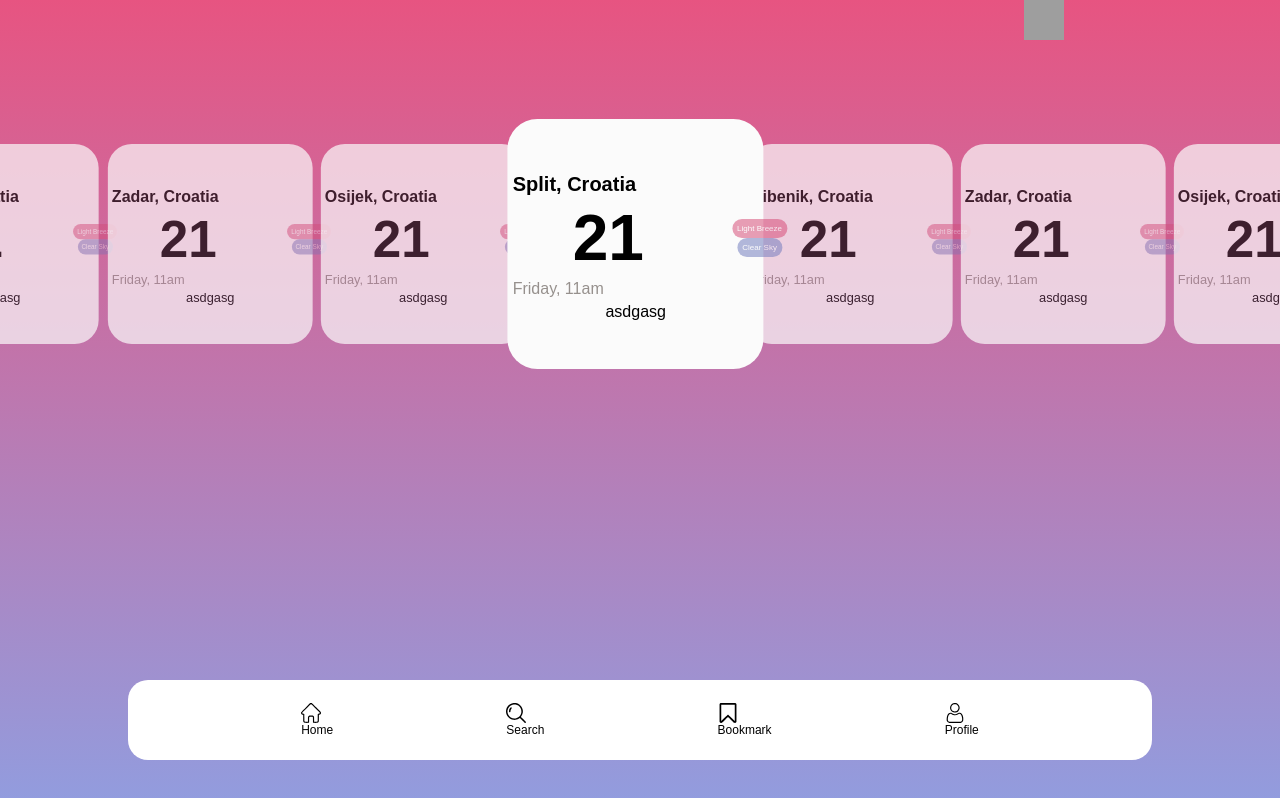
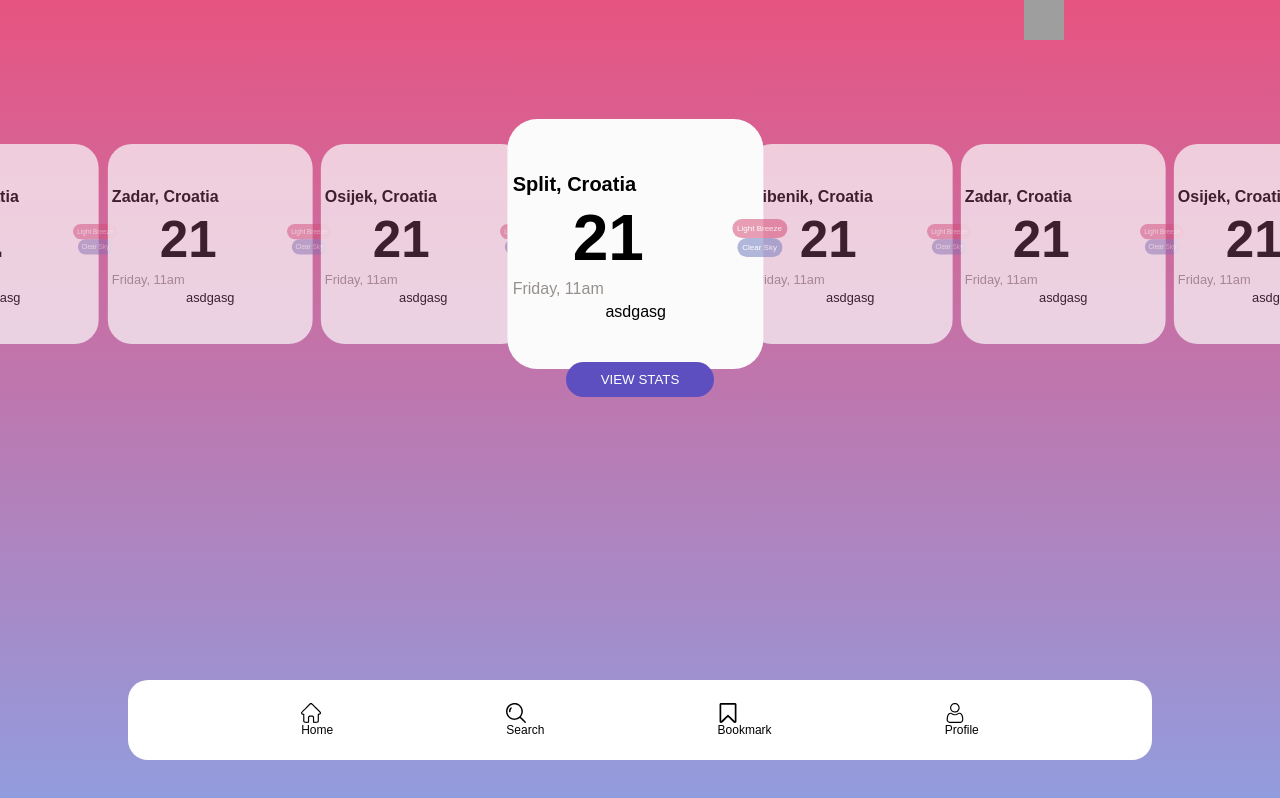
Before and after one commit to BrunoPerkovic/weatherAppReact, a React (Create React App) app: page / in a window 1280 px wide. Built offline with nearby package versions, Linux system fonts and the light colour scheme; grey boxes are pictures that could not be loaded; a web font is replaced by a local one.

Commit message:
view stats stavljen

```diff
--- /dev/null
+++ b/src/Components/ViewStats/ViewStats.js
@@ -0,0 +1,17 @@
+import React from "react";
+import "./ViewStats.scss";
+import { useNavigate } from "react-router-dom";
+
+const ViewStats = () => {
+  const navigate = useNavigate();
+  return (
+    <div className="viewStats">
+      {" "}
+      <button onClick={() => navigate("/details")} className="viewStatsButton">
+        VIEW STATS
+      </button>
+    </div>
+  );
+};
+
+export default ViewStats;
--- /dev/null
+++ b/src/Components/ViewStats/ViewStats.scss
@@ -0,0 +1,17 @@
+.viewStats {
+  display: flex;
+  justify-content: center;
+  align-items: center;
+  position: relative;
+  bottom: -68px;
+  .viewStatsButton {
+    background-color: #5e4fc1;
+    color: white;
+    text-decoration: none;
+    border-radius: 20px;
+    display: flex;
+    justify-content: center;
+    align-items: center;
+    padding: 10px 35px;
+  }
+}
--- a/src/Pages/Overview.js
+++ b/src/Pages/Overview.js
@@ -2,6 +2,7 @@
 import Settings from "../Components/Settings/Settings";
 import NasSwiper from "../Components/Swiper/NasSwiper";
 import NasNavbar from "../Components/Navbar/Navbar";
+import ViewStats from "../Components/ViewStats/ViewStats"
 import "./Overview.scss";
 
 const Overview = () => {
@@ -9,6 +10,7 @@
     <div className="overview">
       <Settings />
       <NasSwiper />
+      <ViewStats />
       <NasNavbar />
     </div>
   );
```
